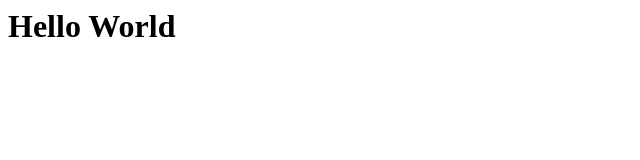
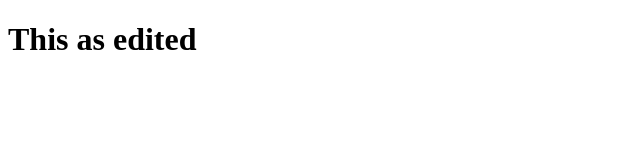
Before and after one commit to MuneebAli-cpp/MuneebAli.io, a plain HTML site: page index.html in a window 1280 px wide. Shown: the whole page, without its empty margins (0-640 px from the left). Drawn offline with Linux system fonts and the light colour scheme.

Commit message:
Update index.html

```diff
--- a/index.html
+++ b/index.html
@@ -1 +1,11 @@
-<h1>Hello World</h1>
+<!DOCTYPE html>
+<html lang="en">
+<head>
+    <meta charset="UTF-8">
+    <meta name="viewport" content="width=device-width, initial-scale=1.0">
+    <title>Hello World</title>
+</head>
+<body>
+    <h1>This as edited</h1>
+</body>
+</html>
```
